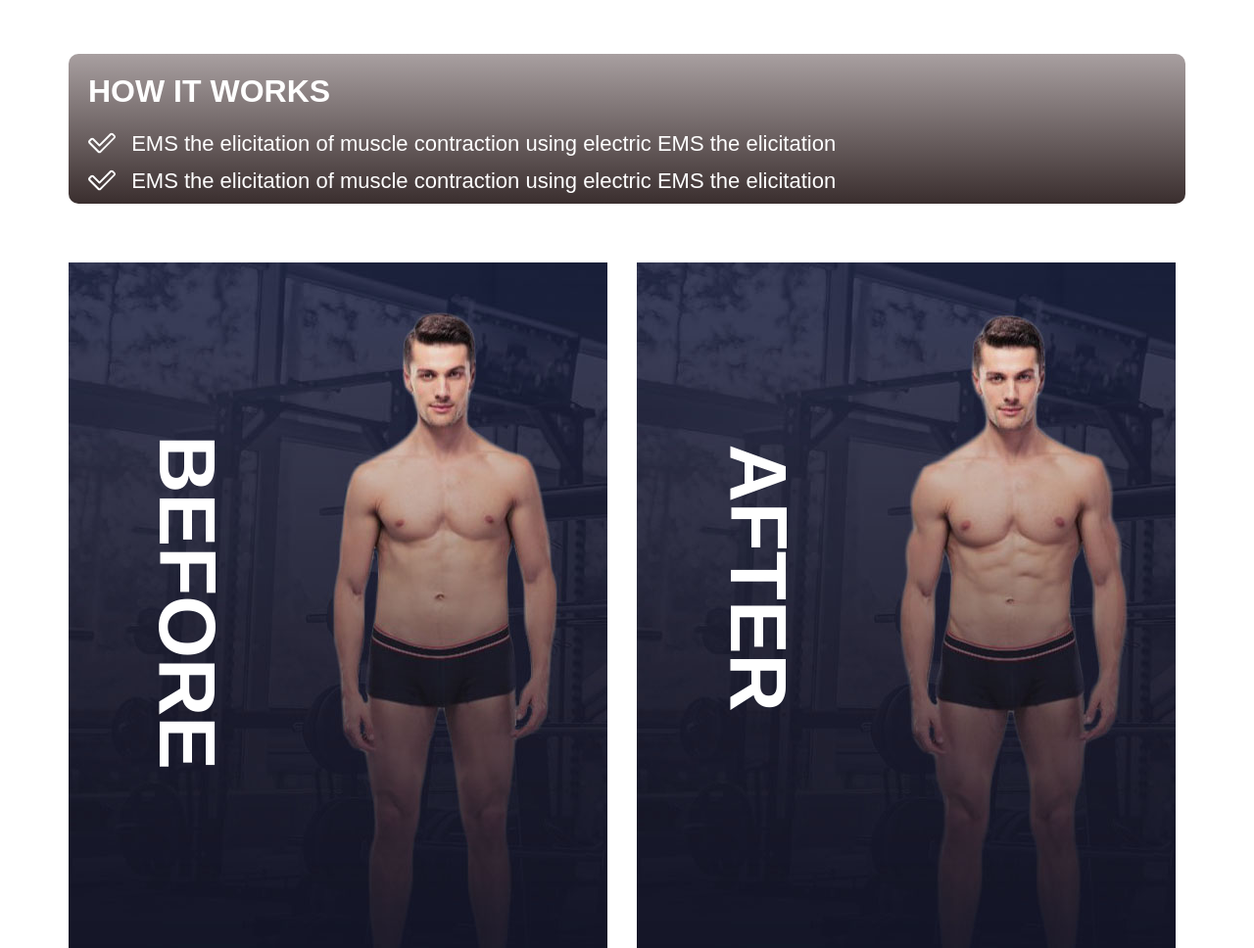
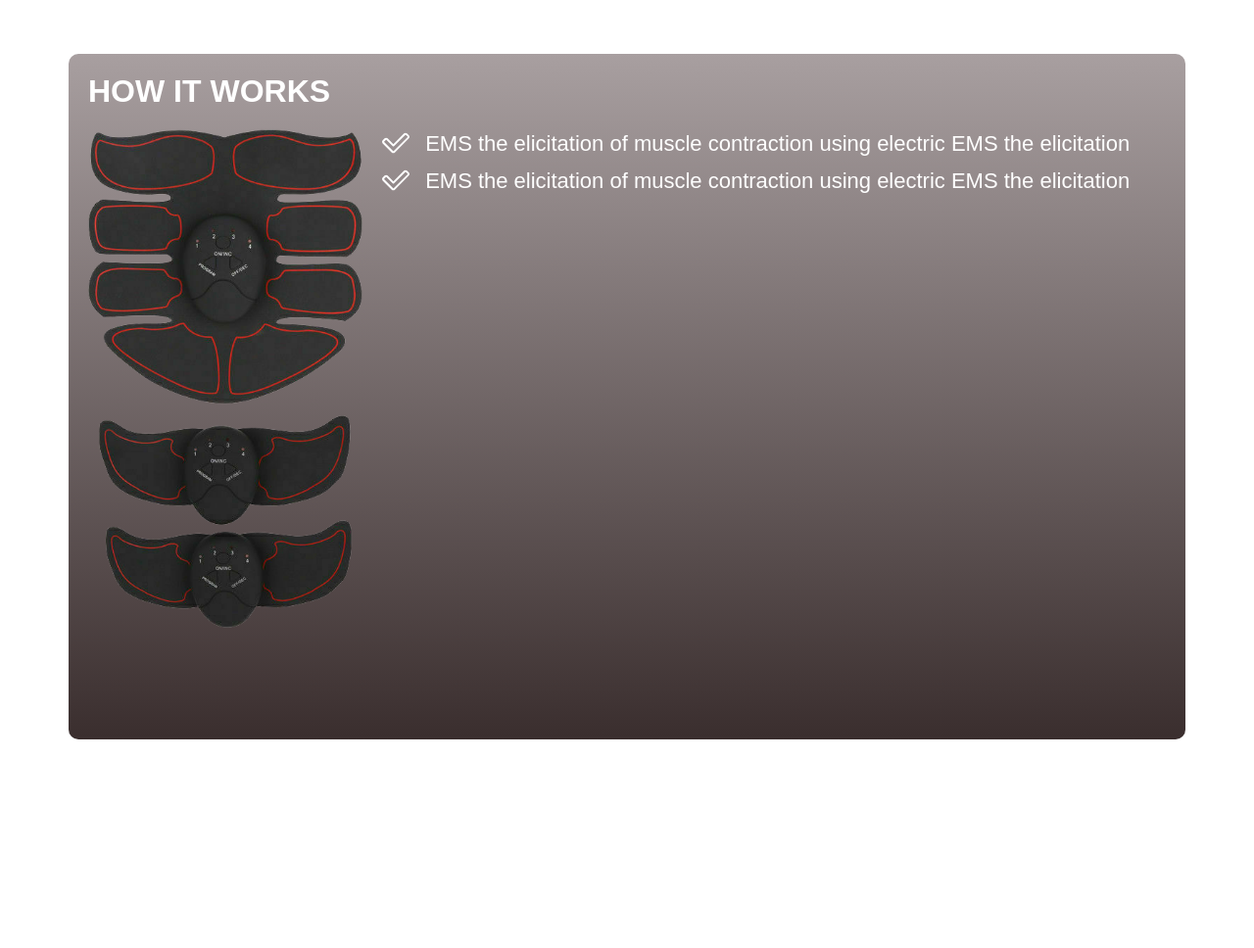
Before and after one commit to bazi-bazi/EMS-Trainer-Website, a plain HTML site: page index.html in a window 1280 px wide. Shown: the part 1320-2288 px from the top of the page at 98% size. After the commit the page ends 2075 px from the top, so only its background shows below. Drawn offline with Linux system fonts and the light colour scheme.

Commit message:
Delete before and after
delete before and after block, add new image of product in a How it works section

```diff
--- a/assets/sass/styles.scss
+++ b/assets/sass/styles.scss
@@ -203,17 +203,26 @@ body{
 }
 
 // HOW IT WORKS
-
+.how{
+  background-image: linear-gradient(#a89fa0, #3a2e2e);
+  border-radius: 10px;
+  min-height: 700px;
+}
 .how-text__block{
   margin-top: 120px;
-  background-image: linear-gradient(#a89fa0, #3a2e2e);
-  border-radius: 10px;
+
+
 
   .how-text__title{
     padding: 20px;
     color: white;
     font-size: 32px;
     text-transform: uppercase;
+  }
+  .how-text__img{
+    float: left;
+    padding-left: 20px;
+
   }
   .how-text__content{
     display: inline-block;
@@ -238,50 +247,3 @@ body{
     }
   }
 }
-
-.beforeafter{
-  position: relative;
-  margin-top: 60px;
-  display: flex;
-  flex-wrap: wrap;
-
-  .beforeafter__image1{
-    background-image:url(../../images/before.jpg);
-    background-repeat: no-repeat;
-    flex-grow: 1;
-    flex-basis: 550px;
-
-    min-height: 700px;
-    margin-right: 20px;
-  }
-  .beforeafter__image2{
-    background-image:url(../../images/after.jpg);
-
-    background-repeat: no-repeat;
-    flex-grow: 1;
-    flex-basis: 550px;
-    min-height: 700px;
-
-  }
-
-  .beforeafter__title1{
-    @include bold;
-    color:white;
-    font-size: 82px;
-    text-transform: uppercase;
-    transform: rotate(90deg);
-    position: absolute;
-    top:300px;
-    left: -50px;
-  }
-  .beforeafter__title2{
-    @include bold;
-    color:white;
-    font-size: 82px;
-    text-transform: uppercase;
-    transform: rotate(90deg);
-    position: absolute;
-    top:275px;
-    right: 300px;
-  }
-}
--- a/index.html
+++ b/index.html
@@ -76,18 +76,12 @@
         <section class="how">
           <div class="how-text__block">
             <h3 class="how-text__title">How it works</h3>
+            <img width="300px"  class="how-text__img" src="images/ems.png" alt="confirm" />
             <p class="how-text__content"><img width="28px" src="images/confirm.svg" alt="confirm" /> <span>EMS the elicitation of muscle contraction using electric EMS the elicitation</span></p><br />
             <p class="how-text__content"><img width="28px" src="images/confirm.svg" alt="confirm" /> <span>EMS the elicitation of muscle contraction using electric EMS the elicitation</span></p><br />
 
           </div>
-          <div class="beforeafter">
-            <div class="beforeafter__image1">
-            <p class="beforeafter__title1">Before</p>
-            </div>
-            <div class="beforeafter__image2">
-            <p class="beforeafter__title2">after</p>
-            </div>
-          </div>
+
         </section>
       </div>
     </main>
```
Also changed, not shown: assets/css/styles.css, images/ems.png (added).
